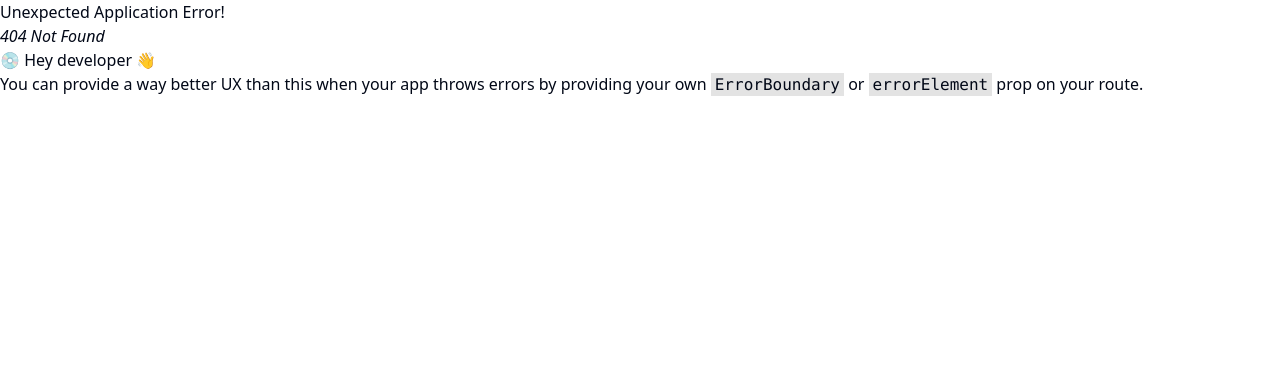
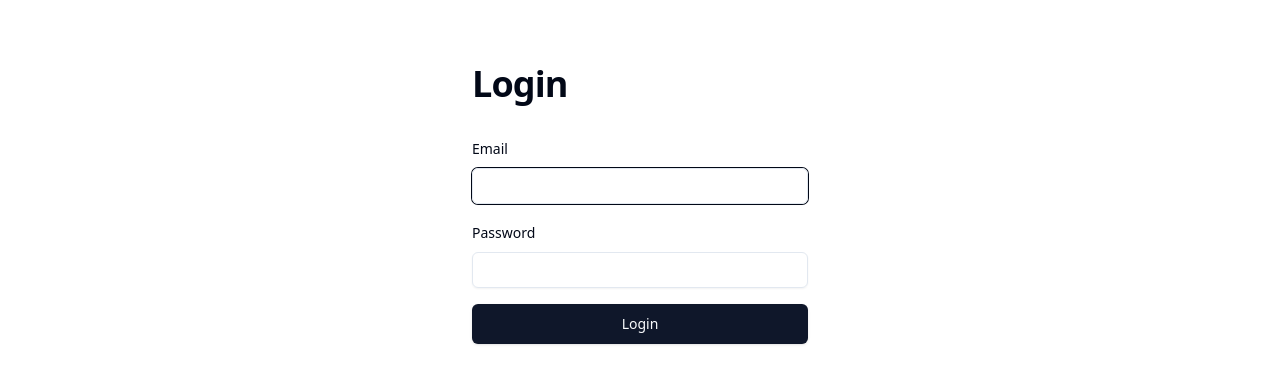
Before and after one commit to BrunoQuaresma/openticket, a React (Vite) app in the folder web/: page /login in a window 1280 px wide. Before the commit this address had no page. Shown: the top 384 px of the page. Built offline with nearby package versions, Linux system fonts and the light colour scheme.

Commit message:
Add login page

```diff
--- a/web/src/App.tsx
+++ b/web/src/App.tsx
@@ -1,10 +1,15 @@
 import { RouterProvider, createBrowserRouter } from "react-router-dom";
 import { SetupPage } from "./setup";
+import { LoginPage } from "./login";
 
 const router = createBrowserRouter([
   {
     path: "/",
     element: <SetupPage />,
+  },
+  {
+    path: "/login",
+    element: <LoginPage />,
   },
 ]);
 
--- /dev/null
+++ b/web/src/login.tsx
@@ -0,0 +1,30 @@
+import { Button } from "./ui/button";
+import { Input } from "./ui/input";
+import { Label } from "./ui/label";
+
+export function LoginPage() {
+  return (
+    <div className="max-w-sm mx-auto px-6">
+      <header className="pt-16 pb-8">
+        <h1 className="text-4xl font-extrabold tracking-tight">Login</h1>
+      </header>
+      <form action="">
+        <fieldset className="space-y-4">
+          <div className="space-y-2">
+            <Label htmlFor="email">Email</Label>
+            <Input id="email" type="email" autoFocus />
+          </div>
+
+          <div className="space-y-2">
+            <Label htmlFor="password">Password</Label>
+            <Input id="password" type="password" />
+          </div>
+
+          <Button className="w-full" size="lg">
+            Login
+          </Button>
+        </fieldset>
+      </form>
+    </div>
+  );
+}
```
